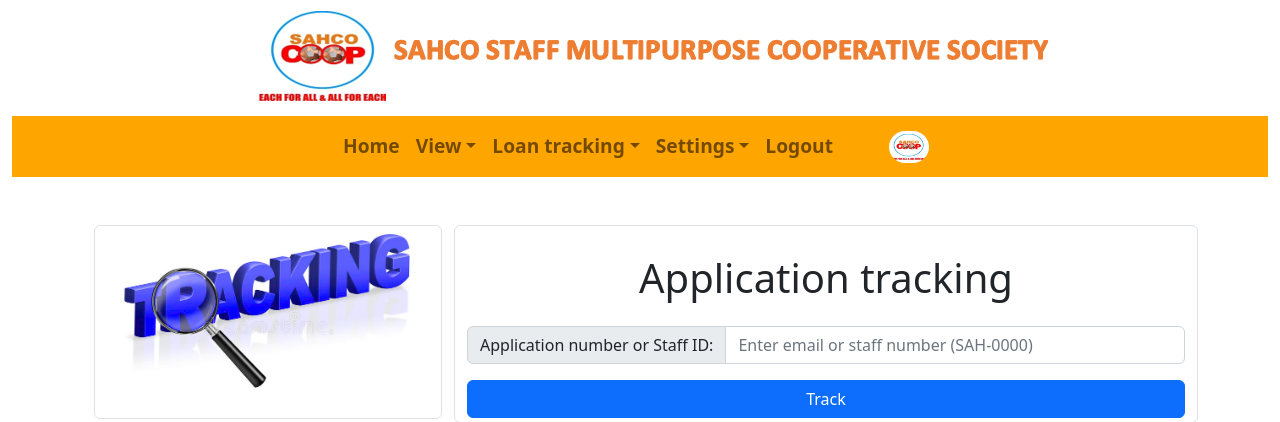
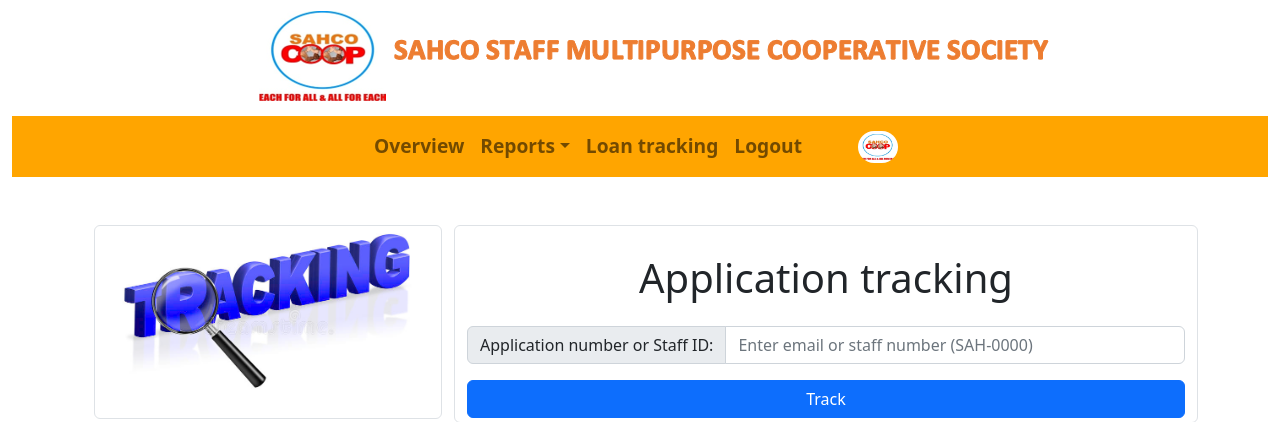
Before and after one commit to Hershewajue/sahcoop, a PHP site: page /dashboard.php in a window 1280 px wide. Shown: the top 422 px of the page. Run offline with PHP 8.4, Linux system fonts and the light colour scheme; some libraries are stand-ins or nearby versions.

Commit message:
More updates

```diff
--- a/connect.php
+++ b/connect.php
@@ -9,4 +9,5 @@
 //echo "Connected successfully";
 
 //$conn = null;
+
 ?>
--- a/dashboard.php
+++ b/dashboard.php
@@ -1,8 +1,8 @@
 <?php
-
-
+require_once('connect.php');
 
 ?>
+
 
 <!DOCTYPE html>
 <html>
@@ -30,37 +30,28 @@
                 <li class="nav-item">
                 </li>
                 <li class="nav-item">
-                    <a class="nav-link" href="index.php">Home</a>
+                    <a class="nav-link" href="dashboard.php">Overview</a>
                 </li>
                 <li class="nav-item dropdown">
-                    <a class="nav-link dropdown-toggle" href="#" role="button" data-bs-toggle="dropdown">View</a>
+                    <a class="nav-link dropdown-toggle" href="#" role="button" data-bs-toggle="dropdown">Reports</a>
                     <ul class="dropdown-menu">
-                        <li><a class="dropdown-item" href="#">Link</a></li>
-                        <li><a class="dropdown-item" href="#">Another link</a></li>
-                        <li><a class="dropdown-item" href="#">A third link</a></li>
-                    </ul>
-                </li>
-                <li class="nav-item dropdown">
-                    <a class="nav-link dropdown-toggle" href="#" role="button" data-bs-toggle="dropdown">Loan tracking</a>
-                    <ul class="dropdown-menu">
-                        <li><a class="dropdown-item" href="#">Link</a></li>
-                        <li><a class="dropdown-item" href="#">Another link</a></li>
-                        <li><a class="dropdown-item" href="#">A third link</a></li>
-                    </ul>
-                </li>
-                <li class="nav-item dropdown">
-                    <a class="nav-link dropdown-toggle" href="#" role="button" data-bs-toggle="dropdown">Settings</a>
-                    <ul class="dropdown-menu">
-                        <li><a class="dropdown-item" href="#">Link</a></li>
-                        <li><a class="dropdown-item" href="#">Another link</a></li>
-                        <li><a class="dropdown-item" href="#">A third link</a></li>
+                        <li><a class="dropdown-item" href="savings.php">Savings</a></li>
+                        <li><a class="dropdown-item" href="shares.php">Shares</a></li>
+                        <li><a class="dropdown-item" href="coop-loans.php">Cooperative Loans</a></li>
+                        <li><a class="dropdown-item" href="e-loans.php">Electronic Loans</a></li>
+                        <li><a class="dropdown-item" href="commodity-loans.php">Commodity Loans</a></li>
+                        <li><a class="dropdown-item" href="emergency-loans.php">Emergency Loans</a></li>
+                        <li><a class="dropdown-item" href="other-loans.php">Other Loans</a></li>
                     </ul>
                 </li>
                 <li class="nav-item">
-                    <a class="nav-link" href="login.php">Logout</a>
+                    <a class="nav-link" href="loan-tracking.php">Loan tracking</a>
+                </li>
+                <li class="nav-item">
+                    <a class="nav-link" href="logout.php">Logout</a>
                 </li>
             </ul>
-            <a class="navbar-brand ms-5" href="index.php">
+            <a class="navbar-brand ms-5" href="profile.php">
                 <img src="img/sahco coop logo.png" alt="Avatar Logo" style="width:40px;" class="rounded-pill">
             </a>
         </nav>
```
Also changed, not shown: logout.php (added, +10 -0 lines), commodity-loans.php (added), coop-loans.php (added), e-loans.php (added), emergency-loans.php (added), loan-tracking.php (added), other-loans.php (added), profile.php (added), savings.php (added), shares.php (added).
